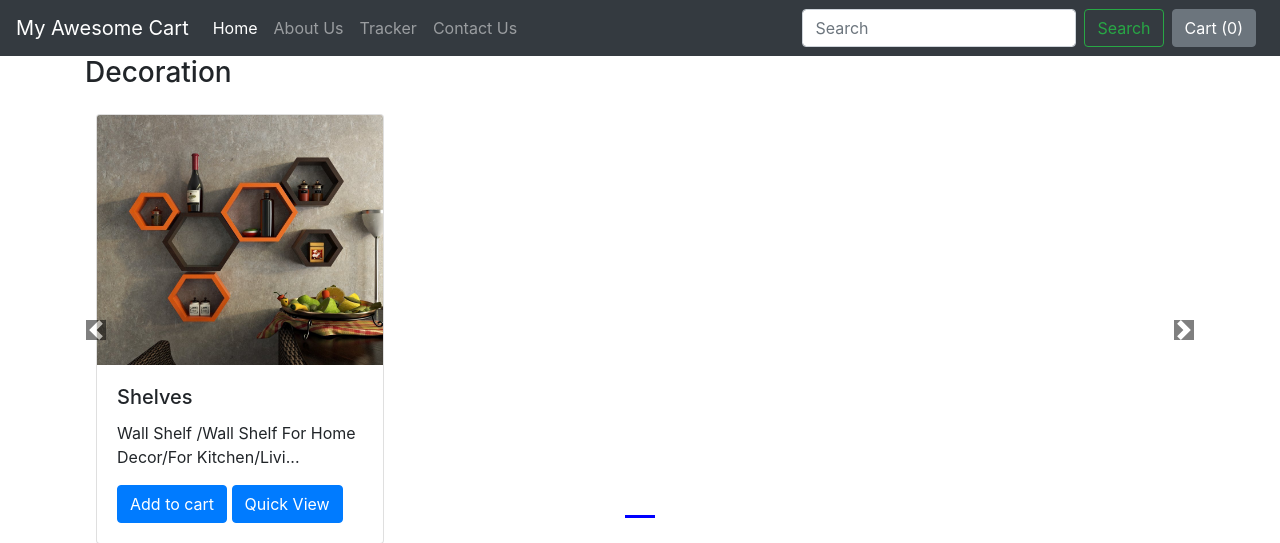
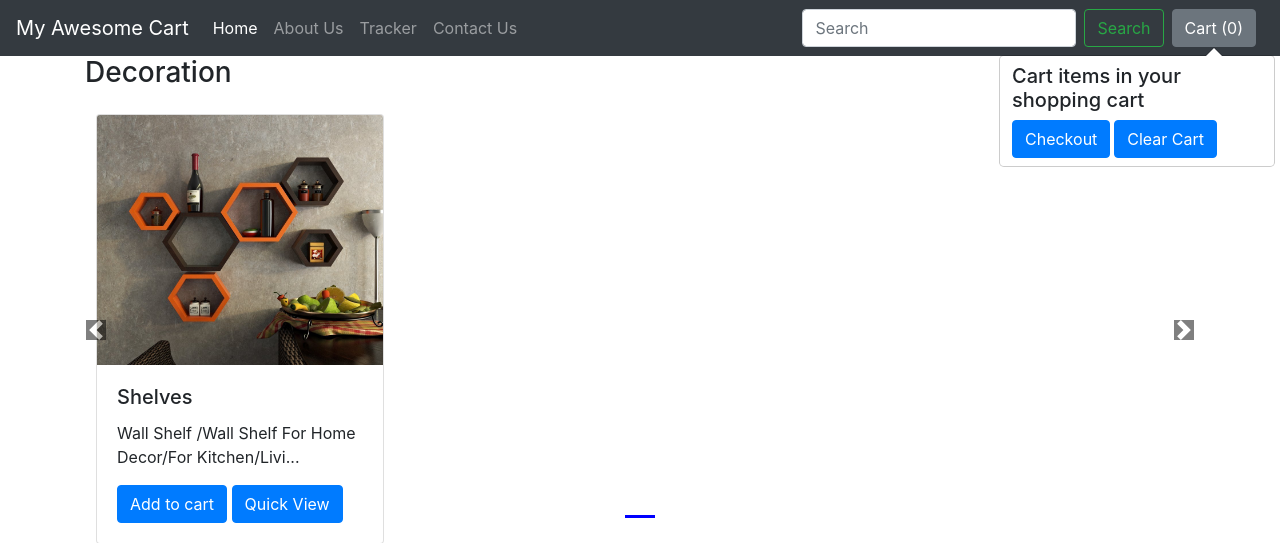
Before and after one commit to Hitesh485/MyAwesomeCart, a Django app: page /shop/ in a window 1280 px wide. Shown: the top 543 px of the page. Run offline with Django 4.2, Linux system fonts and the light colour scheme; data comes from the database, SQL or seed files in the repository; some libraries are stand-ins or nearby versions.

Commit message:
create cart and add checkout and clear button in cart

```diff
--- a/shop/templates/shop/basic.html
+++ b/shop/templates/shop/basic.html
@@ -7,8 +7,7 @@
     <meta name="viewport" content="width=device-width, initial-scale=1, shrink-to-fit=no">
 
     <!-- Bootstrap CSS -->
-    <link rel="stylesheet" href="https://cdn.jsdelivr.net/npm/bootstrap@4.6.1/dist/css/bootstrap.min.css"
-        integrity="sha384-zCbKRCUGaJDkqS1kPbPd7TveP5iyJE0EjAuZQTgFLD2ylzuqKfdKlfG/eSrtxUkn" crossorigin="anonymous">
+    <link rel="stylesheet" href="https://cdn.jsdelivr.net/npm/bootstrap@4.0.0/dist/css/bootstrap.min.css" integrity="sha384-Gn5384xqQ1aoWXA+058RXPxPg6fy4IWvTNh0E263XmFcJlSAwiGgFAW/dAiS6JXm" crossorigin="anonymous">
 
     <title>{% block title %} {% endblock %}</title>
     <style>
@@ -46,7 +45,7 @@
                 <input class="form-control mr-sm-2" type="search" placeholder="Search" aria-label="Search">
                 <button class="btn btn-outline-success my-2 my-sm-0" type="submit">Search</button>
             </form>
-            <button type="button" onclick="cartUpdateOnClick()" class="btn btn-secondary mx-2" id="popcart" data-container="body" data-toggle="popover" data-html="true" data-placement="bottom" data-content="Bottom popover">
+            <button type="button" class="btn btn-secondary mx-2" id="popcart" data-container="body" data-toggle="popover" data-html="true" data-placement="bottom" data-content="Bottom popover">
                 Cart (<span id="cart_id">0</span>)
               </button>
 
@@ -56,12 +55,9 @@
 
     {% block body %} {% endblock %}
     <!-- Option 1: jQuery and Bootstrap Bundle (includes Popper) -->
-    <script src="https://cdn.jsdelivr.net/npm/jquery@3.5.1/dist/jquery.slim.min.js"
-        integrity="sha384-DfXdz2htPH0lsSSs5nCTpuj/zy4C+OGpamoFVy38MVBnE+IbbVYUew+OrCXaRkfj"
-        crossorigin="anonymous"></script>
-    <script src="https://cdn.jsdelivr.net/npm/bootstrap@4.6.1/dist/js/bootstrap.bundle.min.js"
-        integrity="sha384-fQybjgWLrvvRgtW6bFlB7jaZrFsaBXjsOMm/tB9LTS58ONXgqbR9W8oWht/amnpF"
-        crossorigin="anonymous"></script>
+    <script src="https://code.jquery.com/jquery-3.2.1.slim.min.js" integrity="sha384-KJ3o2DKtIkvYIK3UENzmM7KCkRr/rE9/Qpg6aAZGJwFDMVNA/GpGFF93hXpG5KkN" crossorigin="anonymous"></script>
+<script src="https://cdn.jsdelivr.net/npm/popper.js@1.12.9/dist/umd/popper.min.js" integrity="sha384-ApNbgh9B+Y1QKtv3Rn7W3mgPxhU9K/ScQsAP7hUibX39j7fakFPskvXusvfa0b4Q" crossorigin="anonymous"></script>
+<script src="https://cdn.jsdelivr.net/npm/bootstrap@4.0.0/dist/js/bootstrap.min.js" integrity="sha384-JZR6Spejh4U02d8jOt6vLEHfe/JQGiRRSQQxSfFWpi1MquVdAyjUar5+76PVCmYl" crossorigin="anonymous"></script>
 
     {% block js %} {% endblock %}
 </body>
--- a/shop/templates/shop/index.html
+++ b/shop/templates/shop/index.html
@@ -111,7 +111,6 @@
 
 {% block js %}
 <script>
-  var res = 0;
 
   console.log("Working");
   if (localStorage.getItem('cart') == null) {
@@ -119,16 +118,12 @@
   }
   else {
     cart = JSON.parse(localStorage.getItem('cart'));
-    var len = Object.values(cart);
-    for (var i = 0; i < Object.values(cart).length; i++) {
-      res = res + len[i];
-    }
-    document.getElementById('cart_id').innerHTML = Object.keys(cart).length;
     updateCart(cart)
   }
 
   // JQuery -
-  $('.cart').click(function () {
+  // $('.cart').click(function () {
+    $('.divpr').on('click', 'button.cart', function(){
     var idstr = this.id.toString();
     if (cart[idstr] != undefined) {
       cart[idstr] = cart[idstr] + 1;
@@ -139,14 +134,8 @@
     updateCart(cart);
   });
 
+  updatePopover(cart);
 
-  // $('#popcart').popover();
-  updatePopover(cart);
-  function cartUpdateOnClick()
-  {
-    updateCart(cart);
-    $('#popcart').popover('show');
-  }
   function updatePopover(cart)
   {
     var popStr = "";
@@ -158,18 +147,35 @@
       popStr = popStr + document.getElementById('name' + item).innerHTML.slice(0,19) + '... Qty: '+ cart[item] + '<br>';
       i += 1;
     }
-    popStr = popStr + "</div>"
-    // console.log(popStr);
+
+    popStr = popStr + "</div> <a href='/shop/checkout'><button class='btn btn-primary' id ='checkout'>Checkout</button></a> <button class='btn btn-primary' onclick='clearCart()' id ='clearCart'>Clear Cart</button>     ";
     document.getElementById('popcart').setAttribute('data-content', popStr);
-    $('#popcart').popover();
+    // We use hover button instead of popover in future .
+    $('#popcart').popover('show');
+
+  }
+
+  function clearCart()
+  {
+    console.log("clearcart fired!!!")
+    cart = JSON.parse(localStorage.getItem('cart'));
+    for (var item in cart)
+    {
+      document.getElementById('div' + item).innerHTML = '<button id = "'+item+'" class = "btn btn-primary cart" >Add To Cart </button>';
+    }
+    localStorage.clear();
+    cart = {};
+    updateCart(cart);
   }
 
   function updateCart(cart) {
+    sum = 0;
     for (var item in cart) {
+      sum = sum + cart[item];
       document.getElementById('div' + item).innerHTML = "<button id='minus" + item + "' class='btn btn-primary minus'>-</button> <span id='val" + item + "''>" + cart[item] + "</span> <button id='plus" + item + "' class='btn btn-primary plus'> + </button>";
     }
     localStorage.setItem('cart', JSON.stringify(cart));
-    document.getElementById('cart_id').innerHTML = Object.keys(cart).length;
+    document.getElementById('cart_id').innerHTML = sum;
     updatePopover(cart);
   }
 
```
